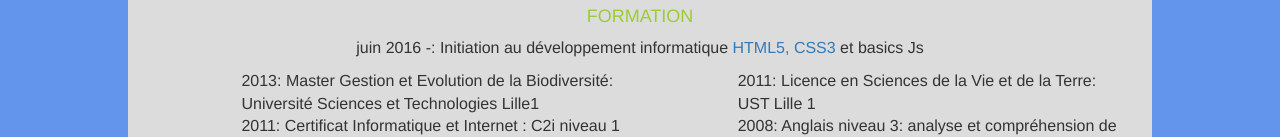
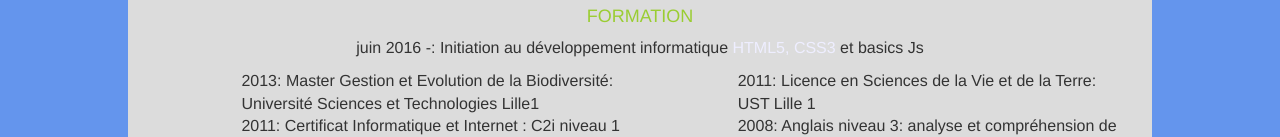
Before and after one commit to NTUMBA/CV_simonpierre_MBOMA, a plain HTML site: page index.html in a window 1280 px wide. Shown: the part 818-955 px from the top of the page. Drawn offline with nearby package versions, Linux system fonts and the light colour scheme.

Commit message:
Delete one word ('and') from readme file. Fixe linked text color into index file

```diff
--- a/css/main.css
+++ b/css/main.css
@@ -181,6 +181,7 @@ textarea {
    /*pseudo-class==================================================================*/
    a:link{
      text-decoration: none;
+     color: #eef;
    }
    a:hover{
      color: #ffa500;background-color: #7fff00;
```
Also changed, not shown: 1 other file.
